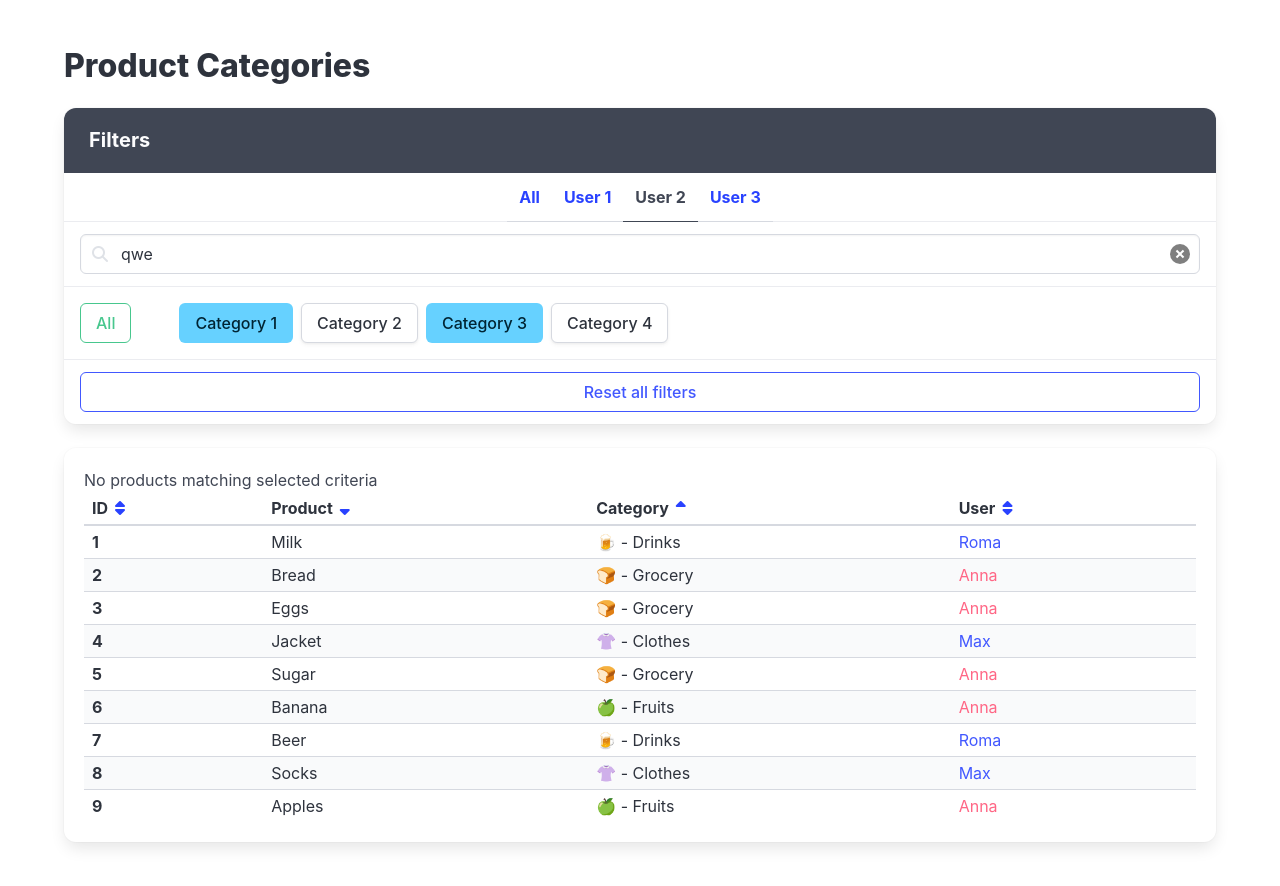
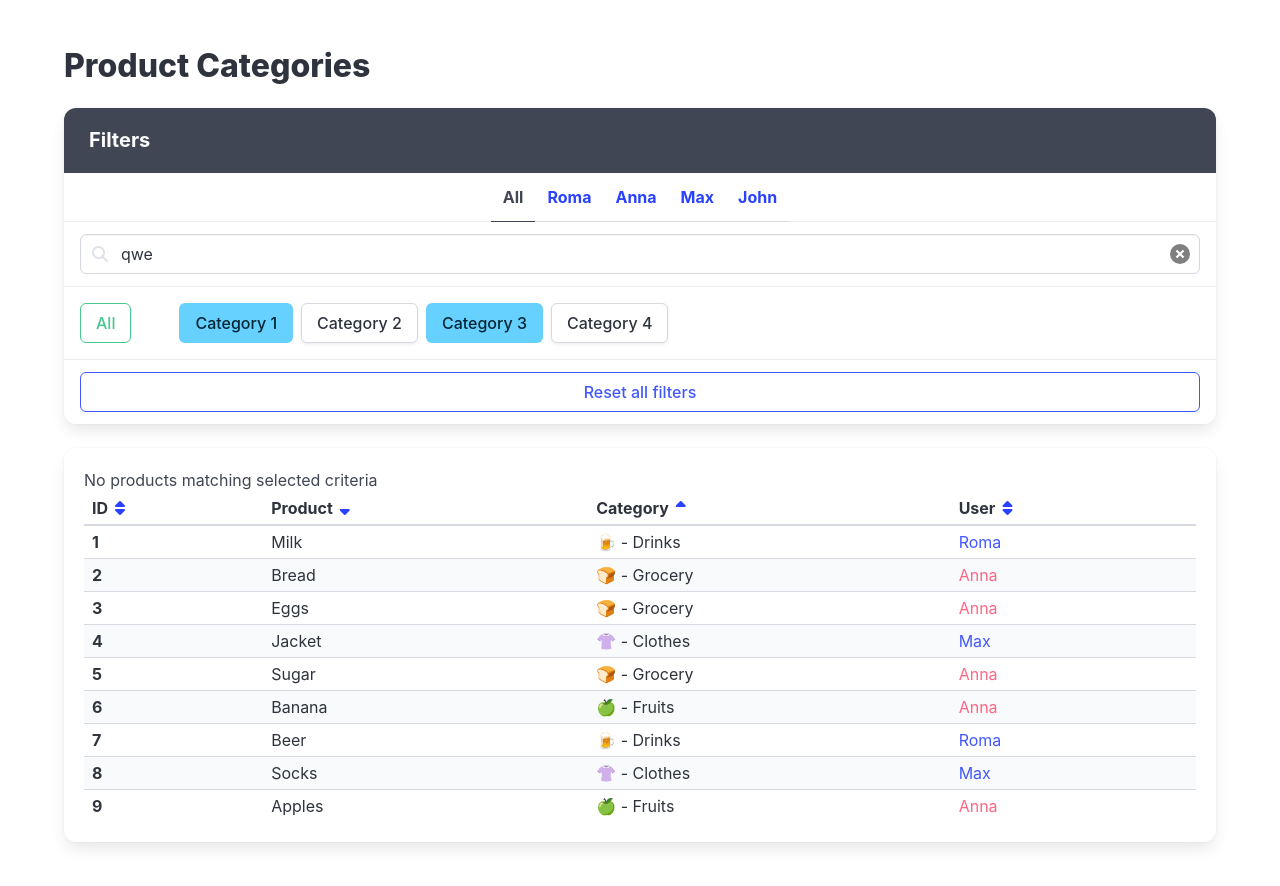
Before and after one commit to Krykunov/react_product-categories-practice, a React (Vite) app: page / in a window 1280 px wide. Shown: the top 886 px of the page. Built offline with nearby package versions, Linux system fonts and the light colour scheme.

Commit message:
2.Implement the ability to filter products by owner

```diff
--- a/src/App.jsx
+++ b/src/App.jsx
@@ -2,14 +2,14 @@
 
 import cn from 'classnames';
 
-import React from 'react';
+import React, { useState } from 'react';
 import './App.scss';
 
 import usersFromServer from './api/users';
 import categoriesFromServer from './api/categories';
 import productsFromServer from './api/products';
 
-const products = productsFromServer.map(product => {
+const productsAll = productsFromServer.map(product => {
   const category = categoriesFromServer.find(
     cat => cat.id === product.categoryId,
   );
@@ -26,7 +26,14 @@ const products = productsFromServer.map(product => {
   };
 });
 
-export const App = () => (
+export const App = () => {
+  const [activeUser, setActiveUser] = useState(null);
+
+  const filteredProducts = activeUser
+    ? productsAll.filter(product => product.user === activeUser)
+    : productsAll;
+
+  return (
     <div className="section">
       <div className="container">
         <h1 className="title">Product Categories</h1>
@@ -36,21 +43,29 @@ export const App = () => (
             <p className="panel-heading">Filters</p>
 
             <p className="panel-tabs has-text-weight-bold">
-            <a data-cy="FilterAllUsers" href="#/">
+              <a
+                data-cy="FilterAllUsers"
+                href="#/"
+                className={cn({
+                  'is-active': !activeUser,
+                })}
+                onClick={() => setActiveUser(null)}
+              >
                 All
               </a>
-
-            <a data-cy="FilterUser" href="#/">
-              User 1
+              {usersFromServer.map(user => (
+                <a
+                  key={user.id}
+                  data-cy="FilterUser"
+                  href="#/"
+                  className={cn({
+                    'is-active': user.name === activeUser,
+                  })}
+                  onClick={() => setActiveUser(user.name)}
+                >
+                  {user.name}
                 </a>
-
-            <a data-cy="FilterUser" href="#/" className="is-active">
-              User 2
-            </a>
-
-            <a data-cy="FilterUser" href="#/">
-              User 3
-            </a>
+              ))}
             </p>
 
             <div className="panel-block">
@@ -182,7 +197,7 @@ export const App = () => (
             </thead>
 
             <tbody>
-            {products.map(product => (
+              {filteredProducts.map(product => (
                 <tr data-cy="Product" key={product.id}>
                   <td className="has-text-weight-bold" data-cy="ProductId">
                     {product.id}
@@ -208,3 +223,4 @@ export const App = () => (
       </div>
     </div>
   );
+};
```
Lines whose indentation alone changed are shown as unchanged.
